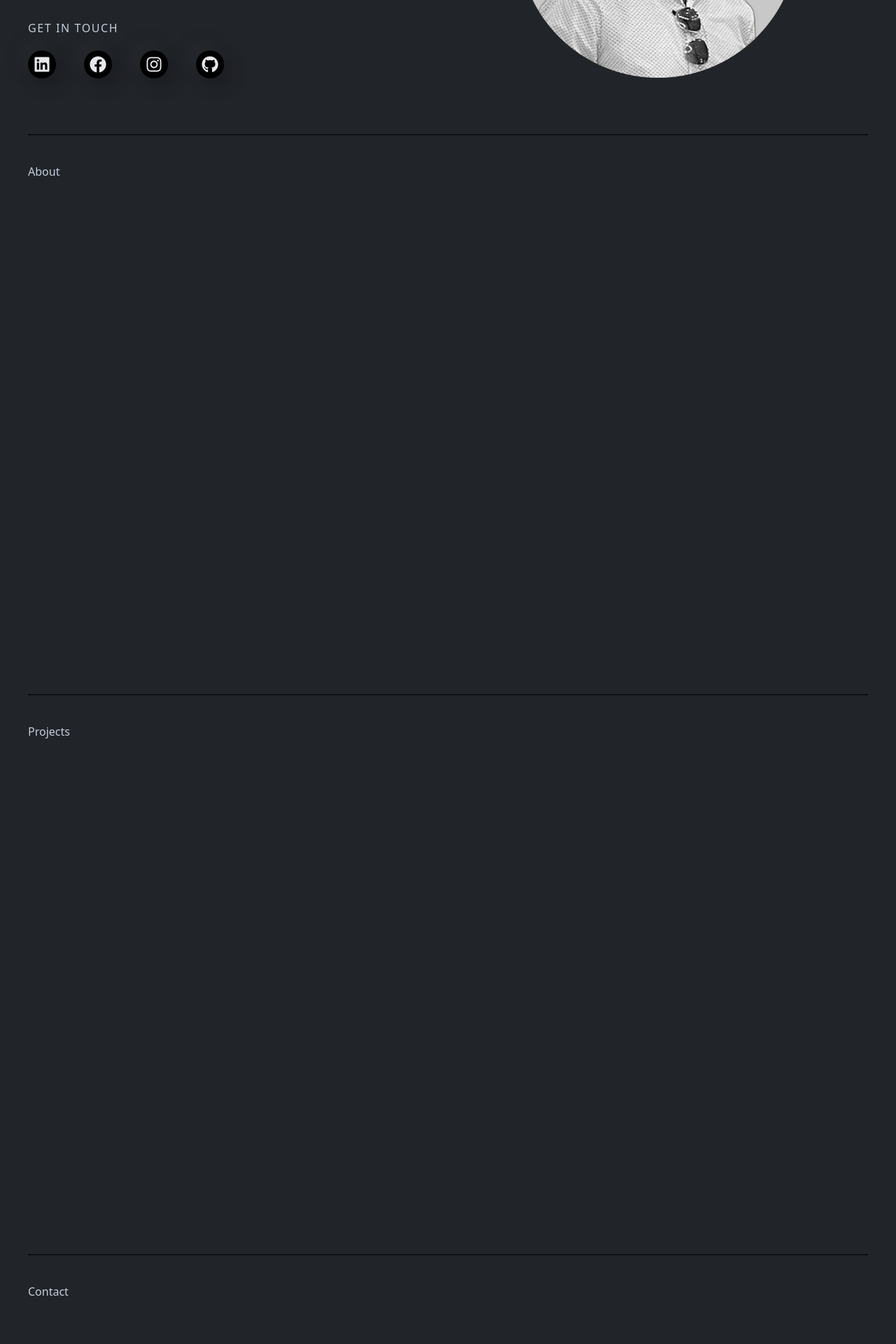
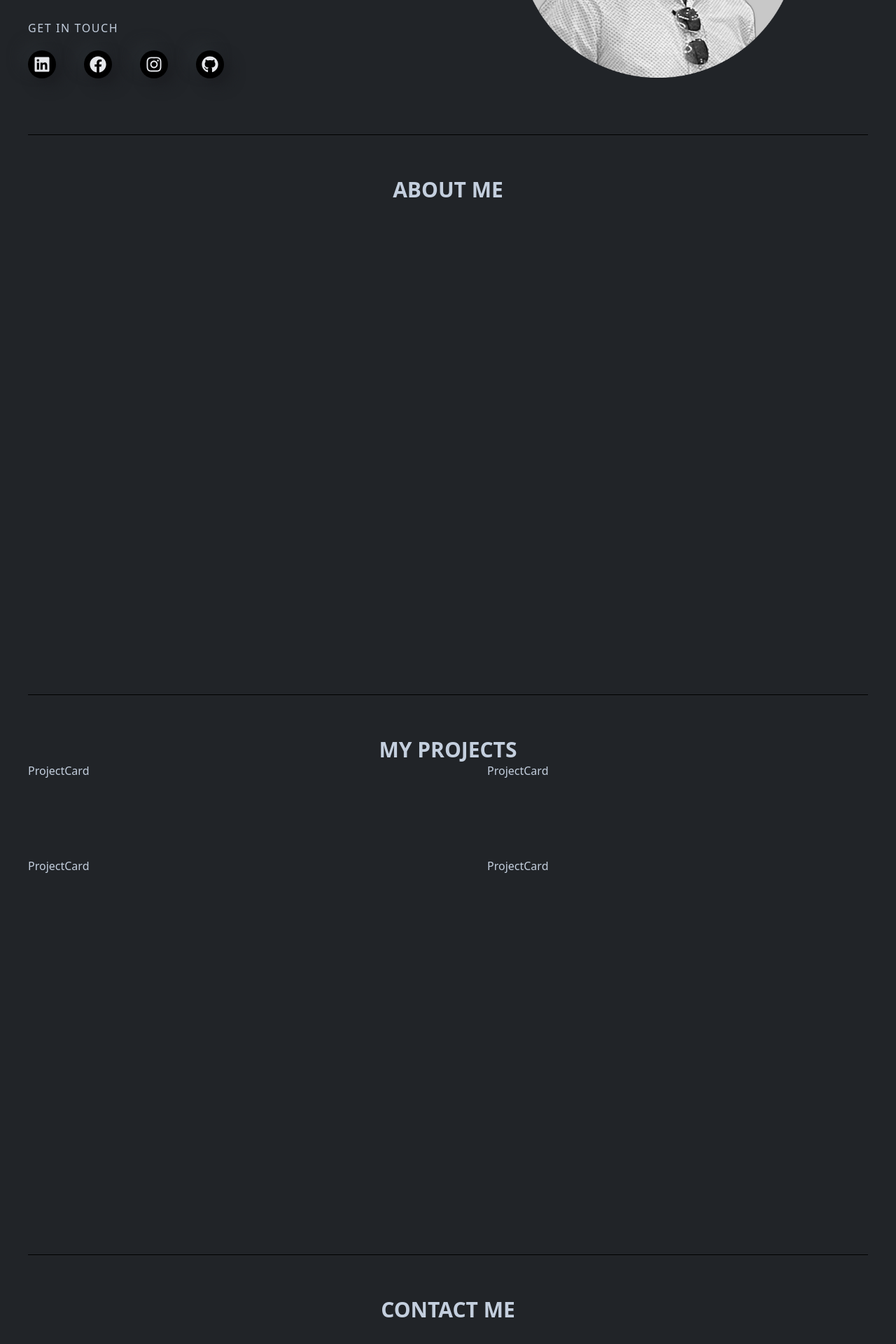
Before and after one commit to Babucarr-Badjie/Personal-Portfolio, a React (Create React App) app: page / in a window 1280 px wide. Shown: the part 550-2470 px from the top of the page at 70% size. Built offline with nearby package versions, Linux system fonts and the light colour scheme.

Commit message:
project section

```diff
--- a/src/pages/about/About.js
+++ b/src/pages/about/About.js
@@ -1,12 +1,13 @@
-
-
 export default function About() {
   return (
-    <section id="about"
-      className=" flex w-full h-[800px] pt-10 pb-20
-   border-b-[1px] border-b-black"
+    <section
+      id="about"
+      className=" w-full h-[100vh] pt-10 pb-20
+      border-b-[1px] border-b-black"
     >
-      About
+      <div className="flex justify-center mt-5">
+        <h1 className="text-3xl font-extrabold">ABOUT ME</h1>
+      </div>
     </section>
   );
 }
--- a/src/pages/contact/Contact.js
+++ b/src/pages/contact/Contact.js
@@ -2,10 +2,12 @@ export default function Contact() {
   return (
     <section
       id="contact"
-      className=" flex w-full h-[800px] pt-10 pb-20
-   border-b-[1px] border-b-black"
+      className=" w-full h-[100vh] pt-10 pb-20
+       border-b-[1px] border-b-black"
     >
-      Contact
+      <div className="flex justify-center mt-5">
+        <h1 className="text-3xl font-extrabold">CONTACT ME</h1>
+      </div>
     </section>
   );
 }
--- a/src/pages/projects/Project.js
+++ b/src/pages/projects/Project.js
@@ -1,10 +1,26 @@
+import ProjectCard from "./ProjectCard";
+
 export default function Project() {
   return (
-    <section id="projects"
-      className=" flex w-full h-[800px] pt-10 pb-20
-   border-b-[1px] border-b-black"
+    <section
+      id="projects"
+      className=" w-full h-[100vh] pt-10 pb-20
+       border-b-[1px] border-b-black"
     >
-      Projects
+      <div className="flex justify-center mt-5">
+        <h1 className="text-3xl font-extrabold ">MY PROJECTS</h1>
+      </div>
+      <div className="grid grid-cols-2 gap-28">
+        <ProjectCard
+          projectTitle="Matching-images-game"
+          projectDescription="The game is about flipping cards to match images.
+          The project was built using React.js with CSS3. This project ustilize
+          the use of React Hooks such as useState, useEffect and many more."
+        />
+        <ProjectCard />
+        <ProjectCard />
+        <ProjectCard />
+      </div>
     </section>
   );
 }
--- /dev/null
+++ b/src/pages/projects/ProjectCard.js
@@ -0,0 +1,7 @@
+import React from 'react'
+
+export default function ProjectCard() {
+  return (
+    <div>ProjectCard</div>
+  )
+}
```
